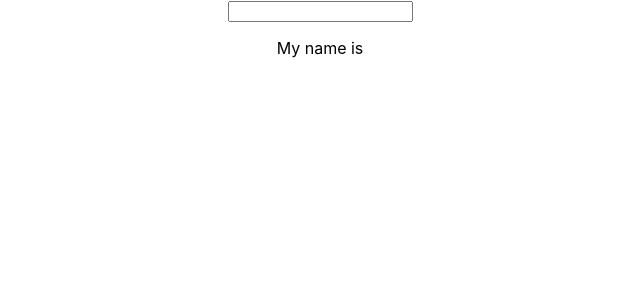
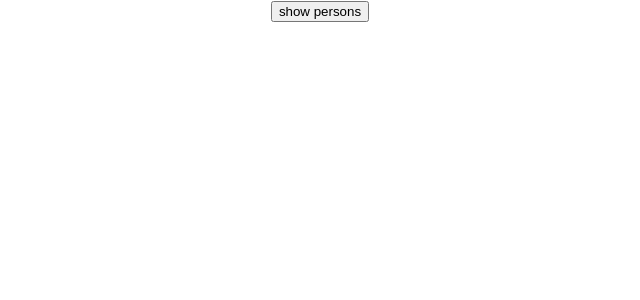
Before and after one commit to omzeton/Amarynix, a React (Create React App) app: page / in a window 1280 px wide. Shown: the top 300 px of the page, without its empty margins (320-960 px from the left). Built offline with nearby package versions, Linux system fonts and the light colour scheme.

Commit message:
Render content conditionally

```diff
--- a/src/App.js
+++ b/src/App.js
@@ -5,7 +5,13 @@ import './App.css';
 class App extends Component {
 
   state = {
-    name: ''
+    name: '',
+    persons: [
+      {name: 'Ior', age: '1235245*10'},
+      {name: 'Doria', age: '153464545*10'},
+      {name: 'Stref', age: '534f756645*10'},
+    ],
+    showPersons: false
   }
 
   nameChangeHandler = (event) => {
@@ -14,11 +20,36 @@ class App extends Component {
     })
   }
 
+  togglePersons = () => {
+    let boolea = this.state.showPersons;
+    this.setState({showPersons: !boolea});
+  }
+
+  deletePersonHandler = (personIndex) => {
+    // const newArr = this.state.persons.slice();
+    const newArr = [...this.state.persons];
+    newArr.splice(personIndex, 1);
+    this.setState({persons: newArr})
+  }
+
   render() {
+
+    let persons = null;
+
+    if (this.state.showPersons) {
+      persons = (
+        <div>
+          {this.state.persons.map((thing, val, index) => {
+            return <Person name={thing.name} age={thing.age} click={this.deletePersonHandler.bind(this, index)} key={val}/>
+          })}
+        </div>
+      );
+    }
+
     return (
       <div className="App">
-        <input type="text" onChange={this.nameChangeHandler.bind(this)} value={this.state.name}/>
-        <Person name={this.state.name} />
+        <button onClick={this.togglePersons}>show persons</button>
+        {persons}
       </div>
     );
   }
@@ -26,7 +57,74 @@ class App extends Component {
 
 export default App;
 
+// 16.02.2019
 /*
 Why does arrow function not work?
 <input type="text" onChange={() => this.nameChangeHandler()}/>
+
+Why is it splicing the wrong item from state??
+
+deletePersonHandler = (personIndex) => {
+  // const newArr = this.state.persons.slice();
+  const newArr = [...this.state.persons];
+  newArr.splice(personIndex, 1);
+  this.setState({persons: newArr})
+}
 */
+
+//17.02.2019
+
+// DYNAMIC CONTENT
+
+/*
+One NOT JS way to handle dynamic content
+{
+  this.state.showPersons ?
+  <div>
+    <Person name={this.state.persons[0].name} age={this.state.persons[0].age}/>
+    <Person name={this.state.persons[1].name} age={this.state.persons[1].age}/>
+  </div>
+  : null
+}
+*/
+
+/*
+One JS way to handle dynamic content
+
+let persons = null;
+
+if (this.state.showPersons) {
+  persons = (
+    <div>
+      <Person name={this.state.persons[0].name} age={this.state.persons[0].age}/>
+      <Person name={this.state.persons[1].name} age={this.state.persons[1].age}/>
+    </div>
+  );
+}
+//
+and then just declare { persons } somewhere!
+*/
+
+// MAP
+/*
+let persons = null;
+
+if (this.state.showPersons) {
+  persons = (
+    <div>
+      {this.state.persons.map(thing => {
+        return <Person name={thing.name} age={thing.age}/>
+      })}
+    </div>
+  );
+}
+*/
+
+// COPY STATE BEFORE YOU UPDATE IT!
+/*
+
+    const newArr = this.state.persons.slice();
+    OR
+    const = newArr = [...this.state.persons];
+
+*/
--- a/src/components/Person/Person.js
+++ b/src/components/Person/Person.js
@@ -3,7 +3,8 @@ import React from 'react';
 const Person = (props) => {
 	return (
 		<div>
-			<p>My name is {props.name}</p>
+			<p>My name is {props.name} and I'm {props.age} years old.</p>
+			<button onClick={props.click}>delete {props.name}</button>
 		</div>
 	);
 };
```
